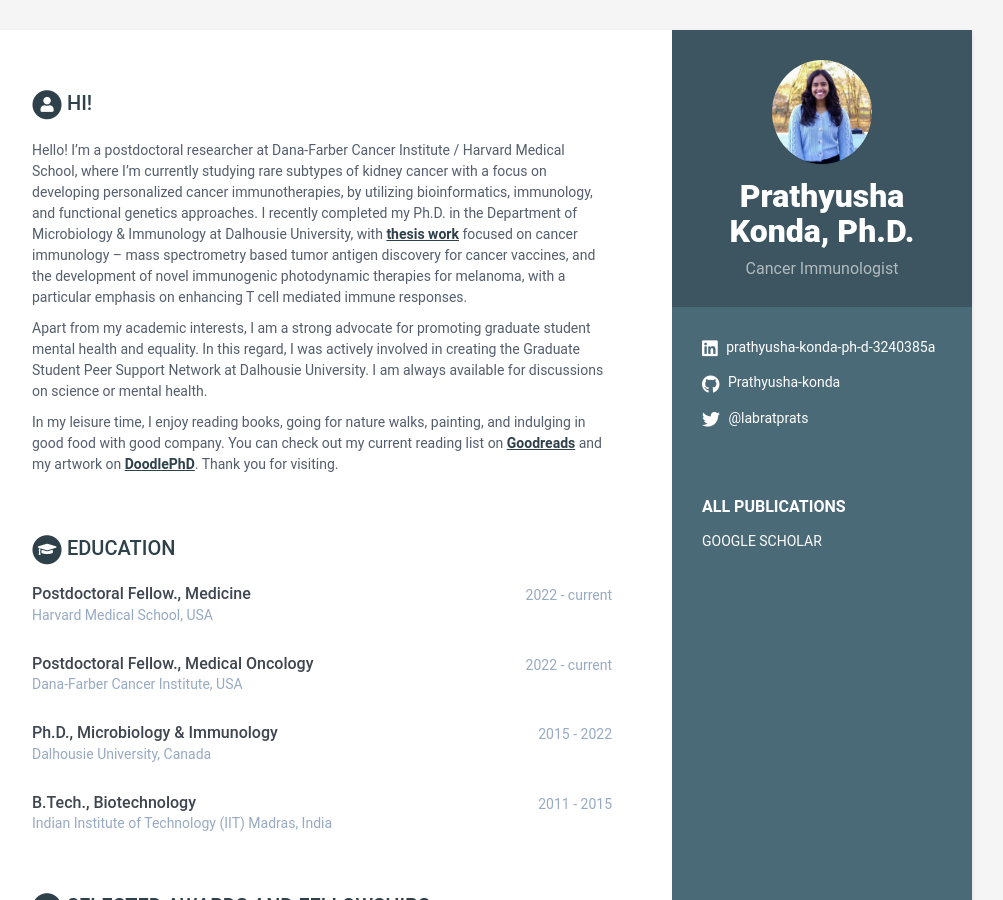
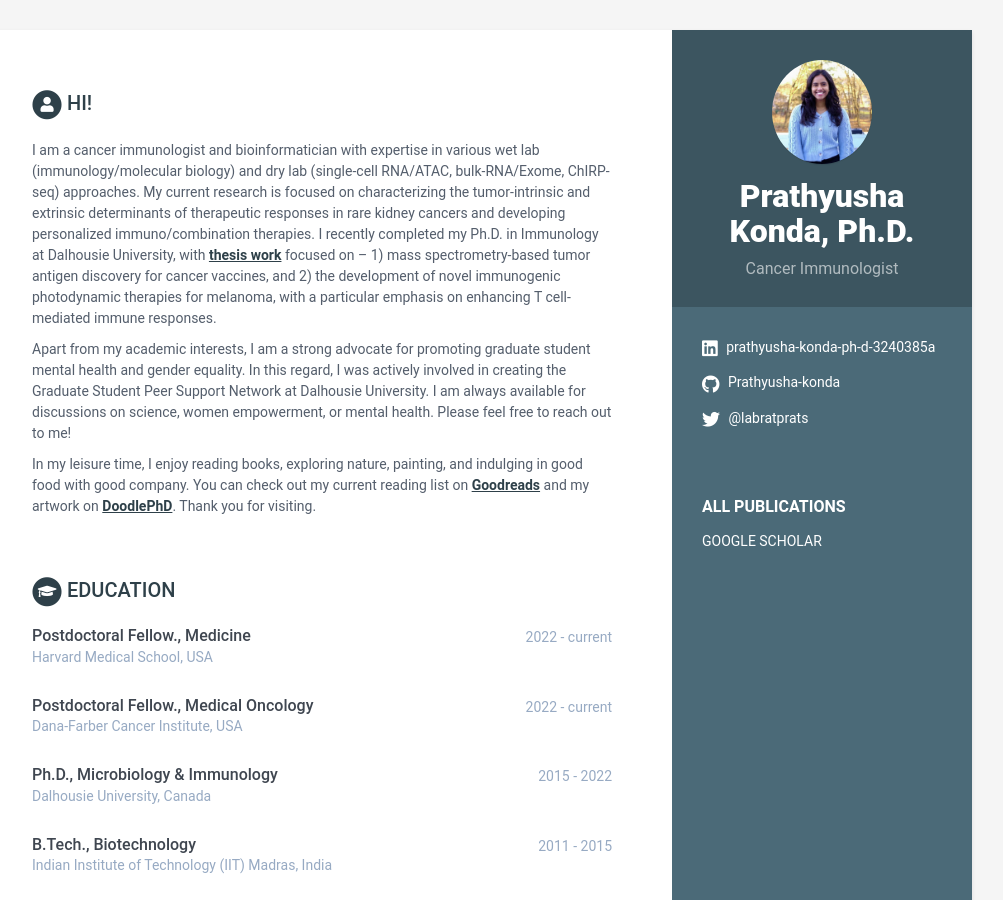
Before and after one commit to Prathyusha-konda/Website, a Jekyll site: the page built from index.html, in a window 1280 px wide and 900 px high. Shown: the whole window, without its empty margins (168-1171 px from the left). Built offline with Jekyll 4.4.1, drawn with Linux system fonts in a browser that asks for light colours; part of the change alters nothing that is shown; some of the changed text lies outside the part shown.

Commit message:
Update data.yml

```diff
--- a/_data/data.yml
+++ b/_data/data.yml
@@ -22,11 +22,11 @@ sidebar:
 career-profile:
     title: Hi!
     summary: |
-      Hello! I'm a postdoctoral researcher at Dana-Farber Cancer Institute / Harvard Medical School, where I'm currently studying rare subtypes of kidney cancer with a focus on developing personalized cancer immunotherapies, by utilizing bioinformatics, immunology, and functional genetics approaches.  I recently completed my Ph.D. in the Department of Microbiology & Immunology at Dalhousie University, with <a href="https://dalspace.library.dal.ca/handle/10222/81529"><b><u>thesis work</u></b></a> focused on cancer immunology -- mass spectrometry based tumor antigen discovery for cancer vaccines, and the development of novel immunogenic photodynamic therapies for melanoma, with a particular emphasis on enhancing T cell mediated immune responses.
+      I am a cancer immunologist and bioinformatician with expertise in various wet lab (immunology/molecular biology) and dry lab (single-cell RNA/ATAC, bulk-RNA/Exome, ChIRP-seq) approaches. My current research is focused on characterizing the tumor-intrinsic and extrinsic determinants of therapeutic responses in rare kidney cancers and developing personalized immuno/combination therapies.  I recently completed my Ph.D. in Immunology at Dalhousie University, with <a href="https://dalspace.library.dal.ca/handle/10222/81529"><b><u>thesis work</u></b></a> focused on -- 1) mass spectrometry-based tumor antigen discovery for cancer vaccines, and 2) the development of novel immunogenic photodynamic therapies for melanoma, with a particular emphasis on enhancing T cell-mediated immune responses.
 
-      Apart from my academic interests, I am a strong advocate for promoting graduate student mental health and equality. In this regard, I was actively involved in creating the Graduate Student Peer Support Network at Dalhousie University. I am always available for discussions on science or mental health.
+      Apart from my academic interests, I am a strong advocate for promoting graduate student mental health and gender equality. In this regard, I was actively involved in creating the Graduate Student Peer Support Network at Dalhousie University. I am always available for discussions on science, women empowerment, or mental health. Please feel free to reach out to me!
 
-      In my leisure time, I enjoy reading books, going for nature walks, painting, and indulging in good food with good company. You can check out my current reading list on <a href="https://www.goodreads.com/user/show/100071346-prathyusha"><b><u>Goodreads</u></b></a> and my artwork on <a href="https://www.instagram.com/doodlephd/"><b><u>DoodlePhD</u></b></a>. Thank you for visiting.
+      In my leisure time, I enjoy reading books, exploring nature, painting, and indulging in good food with good company. You can check out my current reading list on <a href="https://www.goodreads.com/user/show/100071346-prathyusha"><b><u>Goodreads</u></b></a> and my artwork on <a href="https://www.instagram.com/doodlephd/"><b><u>DoodlePhD</u></b></a>. Thank you for visiting.
 
 education:
     #title: Education and Professional training
@@ -118,27 +118,27 @@ publications:
       - title: Genome-guided Discovery of Cancer Therapeutic Targets.
         link: "https://pubmed.ncbi.nlm.nih.gov/37572322/"
         authors: Konda P*, Garinet S*, VanAllen E, & Viswanathan SR.
-        conference: Cell Reports. 2023. [IF=9.99]
+        conference: Cell Reports. 2023.
 
       - title: Androgen Receptor How splicing confers treatment resistance in prostate cancer.
         link: "https://elifesciences.org/articles/82070"
         authors: Konda P & Viswanathan S.
-        conference: eLife Insight Article. 2022. [IF=8.71]
+        conference: eLife Insight Article. 2022.
 
       - title: Photodynamic therapy of melanoma with new, structurally similar, NIR-absorbing ruthenium (II) complexes promotes tumor growth control via distinct hallmarks of immunogenic cell death.
         link: "https://pubmed.ncbi.nlm.nih.gov/35141014/"
         authors: Konda P*, Roque III J A*, Lifshits L M*, Alcos A, Azzam E, Shi G, Cameron C G, McFarland S A & Gujar S.
-        conference: American Journal of Cancer Research. 2022. [IF=6.17]
+        conference: American Journal of Cancer Research. 2022.
 
       - title: Discovery of immunogenic cell death-inducing ruthenium-based photosensitizers for anticancer photodynamic therapy.
         link: "https://pubmed.ncbi.nlm.nih.gov/33457082/"
         authors: Konda P*, Lifshits L M*, Roque III J A*, Cole H D, Cameron C G, McFarland S A & Gujar S.
-        conference: OncoImmunology. 2021. [IF=8.11]
+        conference: OncoImmunology. 2021.
 
       - title: Near-infrared absorbing Ru (ii) complexes act as immunoprotective photodynamic therapy (PDT) agents against aggressive melanoma.
         link: "https://pubmed.ncbi.nlm.nih.gov/33976756/"
         authors: Lifshits L M *, Roque III J A *, Konda P*,  Monro S, Cole HD, von Dohlen D, Kim S, Deep G, Thummel RP, Cameron C G, Gujar S & McFarland S A.
-        conference: Chemical Science. 2020. [IF=9.96]
+        conference: Chemical Science. 2020.
 
       - title: Improving MHC-I ligand identification by incorporating targeted searches of mass spectrometry data.
         link: "https://pubmed.ncbi.nlm.nih.gov/32124318/"
@@ -153,12 +153,12 @@ publications:
       - title: Improving MHC-I Ligand Identifications from LC-MS/MS Data by Incorporating Allelic Peptide Motifs.
         link: "https://pubmed.ncbi.nlm.nih.gov/30710433/"
         authors: Konda P, Murphy J P, Gujar S.
-        conference: Proteomics. 2019. [IF=3.98]
+        conference: Proteomics. 2019.
 
       - title: MHC-I Ligand Discovery Using Targeted Database Searches of Mass Spectrometry Data- Implications for T-Cell Immunotherapies.
         link: "https://pubmed.ncbi.nlm.nih.gov/28244318/"
         authors: Murphy J*, Konda P*, Kowalewski DJ, Schuster H, Clements D, Kim Y, Cohen A M, Sharif T, Nielsen M, Stevanovic S, Lee P W & Gujar S.
-        conference: Journal of Proteome Research. 2017. ACS editor’s choice article 2016-2017. [IF=5.37]
+        conference: Journal of Proteome Research. 2017. ACS editor’s choice article 2016-2017.
 
 
 projects:
```
